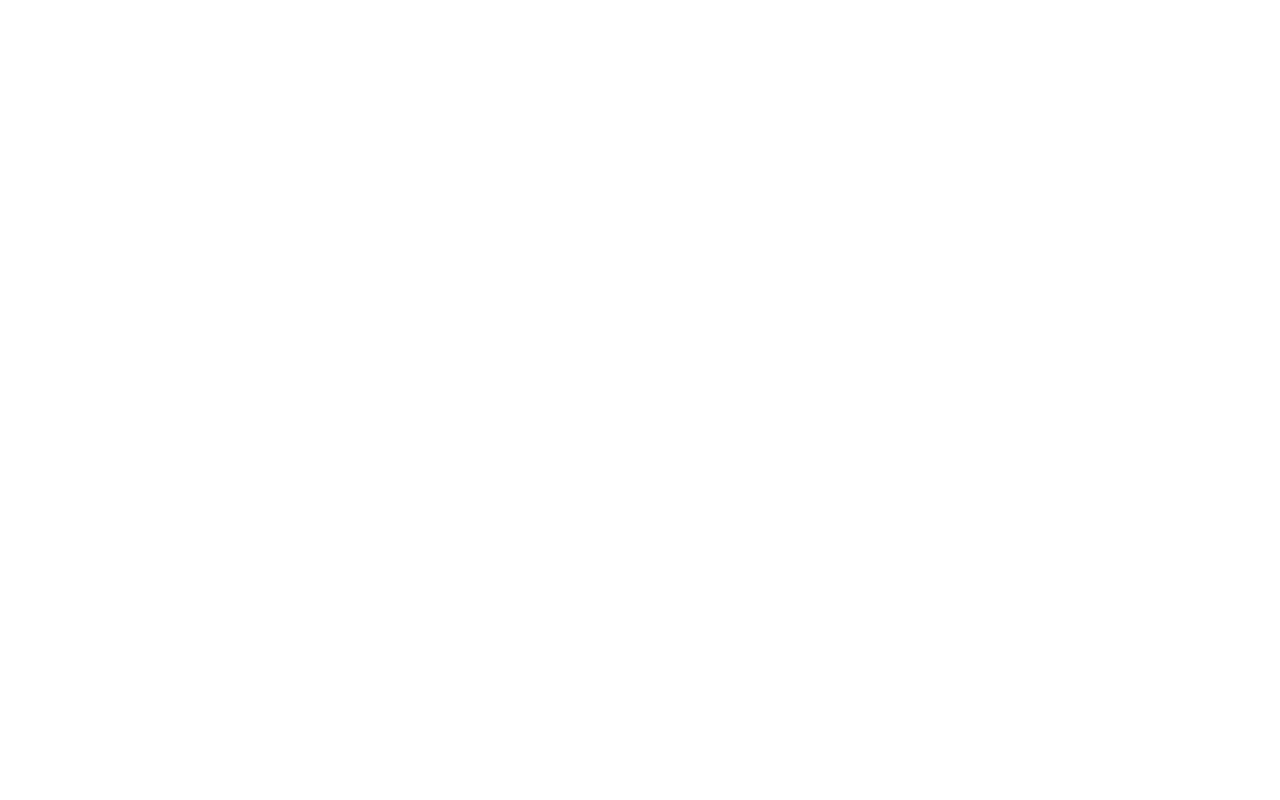
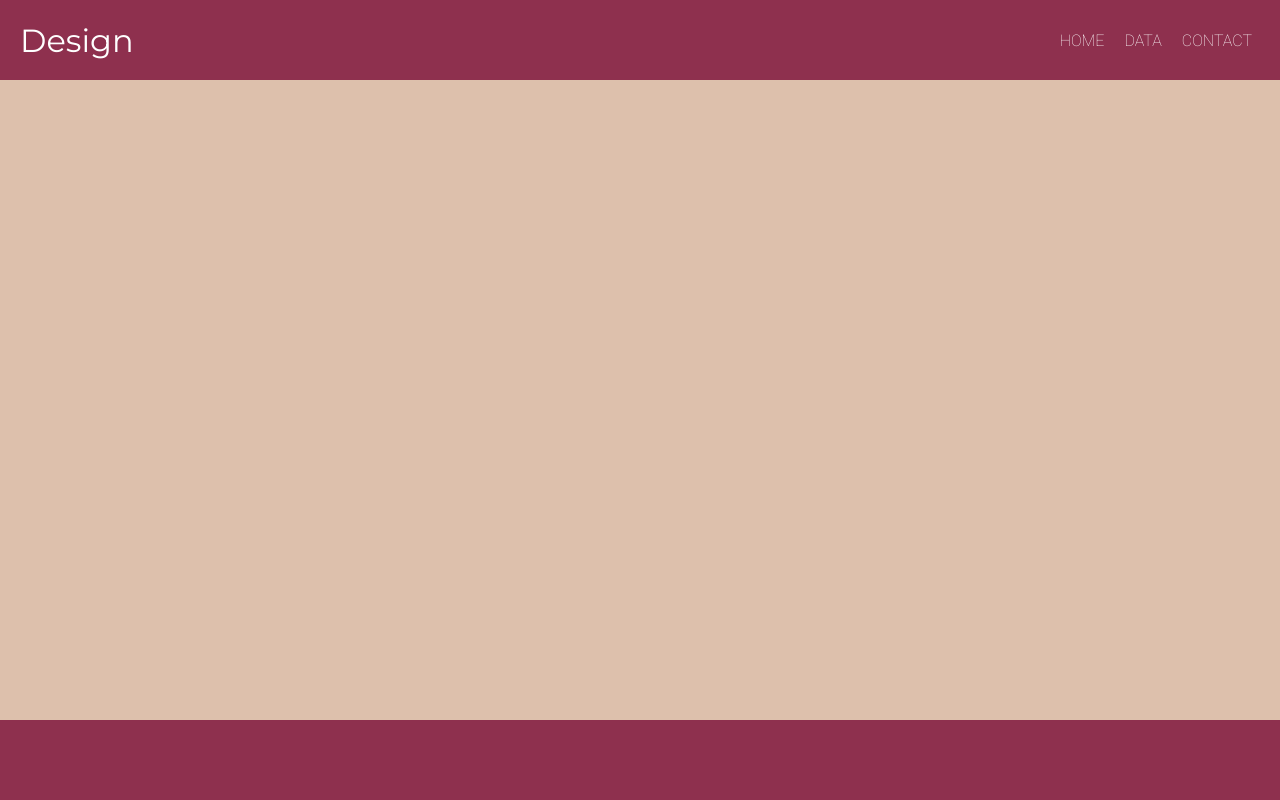
Before and after one commit to cattvs2021/cattStafford_webReview, a plain HTML site: page index.html in a window 1280 px wide. Drawn offline with Linux system fonts and the light colour scheme.

Commit message:
Added css to the header

```diff
--- a/css/style.css
+++ b/css/style.css
@@ -0,0 +1,53 @@
+* {
+    padding: 0;
+    margin: 0;
+    box-sizing: border-box;
+}
+/* his is the css reset*/
+body {
+    background-color:lightcoral
+}
+/* added a background color */
+.container {
+    width: 100%;
+    height: 100vh;
+    background-color: black;
+}
+header {
+    height: 10vh;
+    background-color: rgb(142, 48, 78);
+    display: flex;
+    align-items:center;
+    padding: 0 20px;
+}
+main {
+    height: 80vh;
+    background-color: rgb(221, 192, 172);
+}
+footer {
+    height: 10vh;
+    background-color: rgb(142, 48, 78);
+}
+/* font-family: 'Montserrat', sans-serif;
+font-family: 'Roboto', sans-serif; */
+span {
+    font-family: 'Montserrat', sans-serif;
+    color:white;
+    font-size: 2em;
+}
+ul li{
+    display: inline-block;
+}
+ul li a {
+    font-family: 'Roboto', sans-serif;
+    text-decoration: none;
+    padding: 0 8px;
+    color: white;
+    text-transform: uppercase;}
+ul li a:hover {
+   color: rgb(221, 192, 172);
+}
+nav {
+    margin-left: auto;
+
+}
--- a/index.html
+++ b/index.html
@@ -1,13 +1,43 @@
 <!DOCTYPE html>
 <html lang="en">
-<head>
-    <meta charset="UTF-8">
-    <meta http-equiv="X-UA-Compatible" content="IE=edge">
-    <meta name="viewport" content="width=device-width, initial-scale=1.0">
-    <title>Document</title>
-    <link rel="stylesheet" href="css/style.css">
-</head>
-<body>
-
-</body>
+  <head>
+    <meta charset="UTF-8" />
+    <meta http-equiv="X-UA-Compatible" content="IE=edge" />
+    <meta name="viewport" content="width=device-width, initial-scale=1.0" />
+    <title>Homepage</title>
+<link rel="preconnect" href="https://fonts.googleapis.com">
+<link rel="preconnect" href="https://fonts.gstatic.com" crossorigin>
+<link href="https://fonts.googleapis.com/css2?family=Montserrat&family=Roboto:wght@100&display=swap" rel="stylesheet">
+    <link rel="stylesheet" href="css/style.css" />
+  </head>
+  <body>
+    <!--page starts here-->
+    <div class="container">
+      <!-- header starts here -->
+      <header>
+        <span>Design</span>
+        <nav>
+          <ul>
+            <li>
+              <a href="">Home</a>
+            </li>
+            <li>
+              <a href="">Data</a>
+            </li>
+            <li>
+              <a href="">Contact</a>
+            </li>
+          </ul>
+        </nav>
+      </header>
+      <!-- header ends here -->
+      <!-- main content starts here -->
+      <main></main>
+      <!-- main content ends here -->
+      <!-- footer starts here -->
+      <footer></footer>
+      <!-- footer ends here -->
+    </div>
+    <!-- page ends here -->
+  </body>
 </html>
```
Also changed, not shown: html/index2.html (+4 -1 lines), html/index3.html (+4 -1 lines).
